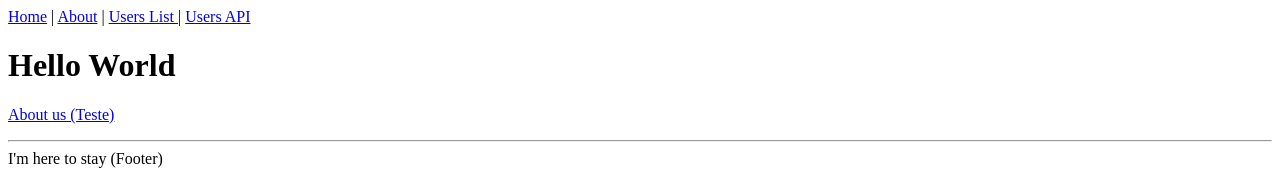
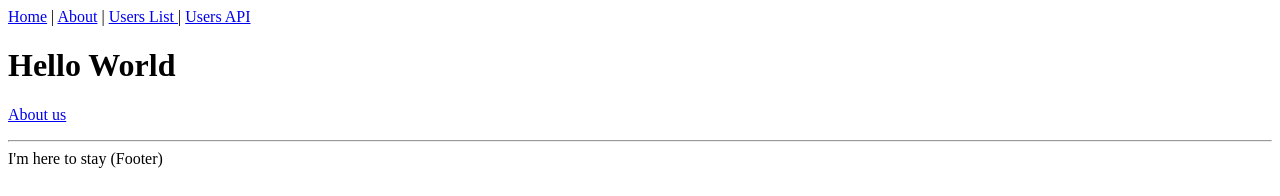
Before and after one commit to emergoncalves/semantic-release-lab, a Next.js app: page / in a window 1280 px wide. Shown: the top 196 px of the page. Built offline with nearby package versions, Linux system fonts and the light colour scheme.

Commit message:
fix: change title

```diff
--- a/pages/index.tsx
+++ b/pages/index.tsx
@@ -5,7 +5,7 @@
   <Layout title="Home | Next.js + TypeScript Example">
     <h1>Hello World</h1>
     <p>
-      <Link href="/about">About us (Teste)</Link>
+      <Link href="/about">About us</Link>
     </p>
   </Layout>
 );
```
